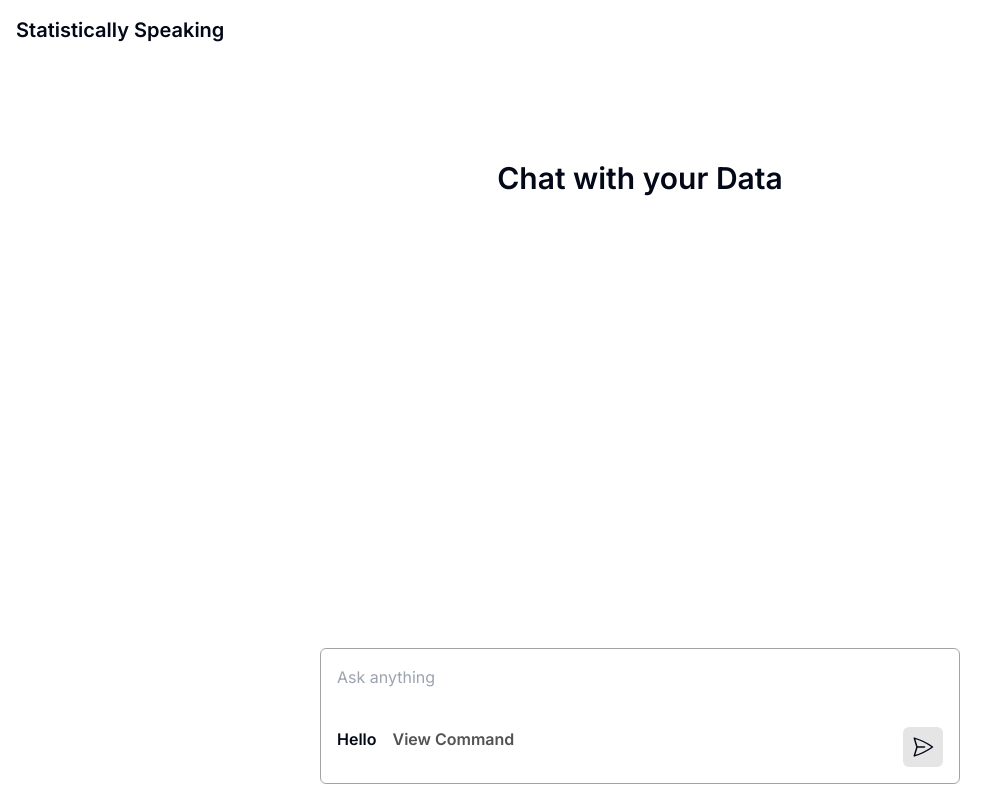
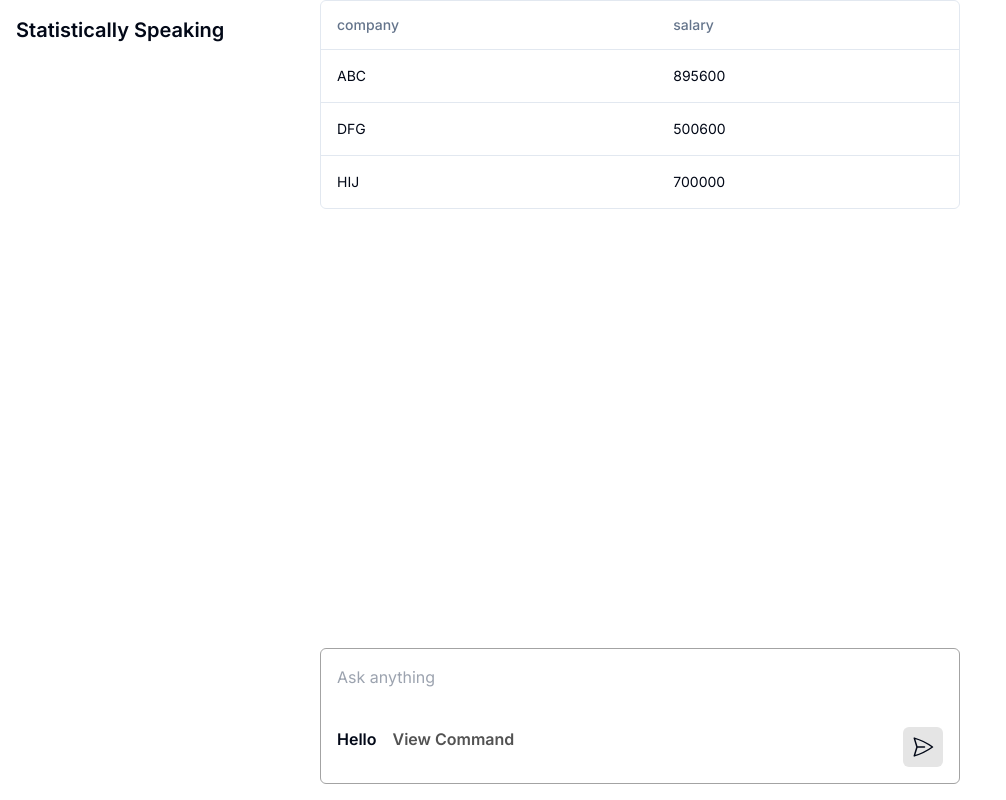
Before and after one commit to Anandprabhu530/Statistically-Speaking, a Next.js app: page / in a window 1280 px wide. Shown: the whole page, without its empty margins (0-1006 px from the left). Built offline with nearby package versions, Linux system fonts and the light colour scheme.

Commit message:
Added Table

```diff
--- /dev/null
+++ b/app/Column.tsx
@@ -0,0 +1,23 @@
+"use client";
+
+import { ColumnDef } from "@tanstack/react-table";
+
+// This type is used to define the shape of our data.
+// You can use a Zod schema here if you want.
+export type Payment = {
+  id: number;
+  salary: string;
+  company: string;
+};
+
+export const columns: ColumnDef<Payment>[] = [
+  {
+    accessorKey: "company",
+    header: "company",
+  },
+
+  {
+    accessorKey: "salary",
+    header: "salary",
+  },
+];
--- /dev/null
+++ b/app/components/DataTable.tsx
@@ -0,0 +1,81 @@
+"use client";
+
+import {
+  ColumnDef,
+  flexRender,
+  getCoreRowModel,
+  useReactTable,
+} from "@tanstack/react-table";
+
+import {
+  Table,
+  TableBody,
+  TableCell,
+  TableHead,
+  TableHeader,
+  TableRow,
+} from "@/components/ui/table";
+
+interface DataTableProps<TData, TValue> {
+  columns: ColumnDef<TData, TValue>[];
+  data: TData[];
+}
+
+export function DataTable<TData, TValue>({
+  columns,
+  data,
+}: DataTableProps<TData, TValue>) {
+  const table = useReactTable({
+    data,
+    columns,
+    getCoreRowModel: getCoreRowModel(),
+  });
+
+  console.log("first");
+  return (
+    <div className="rounded-md border">
+      <Table>
+        <TableHeader>
+          {table.getHeaderGroups().map((headerGroup) => (
+            <TableRow key={headerGroup.id}>
+              {headerGroup.headers.map((header) => {
+                return (
+                  <TableHead key={header.id}>
+                    {header.isPlaceholder
+                      ? null
+                      : flexRender(
+                          header.column.columnDef.header,
+                          header.getContext()
+                        )}
+                  </TableHead>
+                );
+              })}
+            </TableRow>
+          ))}
+        </TableHeader>
+        <TableBody>
+          {table.getRowModel().rows?.length ? (
+            table.getRowModel().rows.map((row) => (
+              <TableRow
+                key={row.id}
+                data-state={row.getIsSelected() && "selected"}
+              >
+                {row.getVisibleCells().map((cell) => (
+                  <TableCell key={cell.id}>
+                    {flexRender(cell.column.columnDef.cell, cell.getContext())}
+                  </TableCell>
+                ))}
+              </TableRow>
+            ))
+          ) : (
+            <TableRow>
+              <TableCell colSpan={columns.length} className="h-24 text-center">
+                No results.
+              </TableCell>
+            </TableRow>
+          )}
+        </TableBody>
+      </Table>
+    </div>
+  );
+}
--- a/app/components/Input.tsx
+++ b/app/components/Input.tsx
@@ -1,11 +1,13 @@
 "use client";
 
 import { useEffect, useRef, useState } from "react";
+import { DataTable } from "./DataTable";
+import { columns } from "../Column";
 
 const InputBox = () => {
   const [input, setInput] = useState("");
   const [first, setFirst] = useState(false);
-  const [chat, setChat] = useState<any>([]);
+  const [chat, setChat] = useState<any>([["test"]]);
   const textref = useRef(null);
   const handlechange = (event: any) => {
     setInput(event.target.value);
@@ -34,6 +36,11 @@
     textref.current.style.height = `${Math.min(height, 100)}px`;
   }, [input]);
 
+  const data = [
+    { company: "ABC", salary: "895600", id: 1 },
+    { company: "DFG", salary: "500600", id: 2 },
+    { company: "HIJ", salary: "700000", id: 3 },
+  ];
   return (
     <div className="w-full flex justify-center relative">
       <div className="w-[40rem] pb-[180px] ">
@@ -41,17 +48,13 @@
           <div>
             {chat.map((solodata, index: number) => (
               <div key={index}>
-                {index % 2 === 0 ? (
+                {index % 2 !== 0 ? (
                   <div className="text-lg font-semibold pb-6">
                     {solodata[0]}
                   </div>
                 ) : (
                   <div>
-                    {solodata.map((output: any, index: number) => (
-                      <div key={index}>
-                        {output.company} : {output.highest_salary}
-                      </div>
-                    ))}
+                    <DataTable columns={columns} data={data} />
                   </div>
                 )}
               </div>
--- /dev/null
+++ b/components/ui/table.tsx
@@ -0,0 +1,117 @@
+import * as React from "react"
+
+import { cn } from "@/lib/utils"
+
+const Table = React.forwardRef<
+  HTMLTableElement,
+  React.HTMLAttributes<HTMLTableElement>
+>(({ className, ...props }, ref) => (
+  <div className="relative w-full overflow-auto">
+    <table
+      ref={ref}
+      className={cn("w-full caption-bottom text-sm", className)}
+      {...props}
+    />
+  </div>
+))
+Table.displayName = "Table"
+
+const TableHeader = React.forwardRef<
+  HTMLTableSectionElement,
+  React.HTMLAttributes<HTMLTableSectionElement>
+>(({ className, ...props }, ref) => (
+  <thead ref={ref} className={cn("[&_tr]:border-b", className)} {...props} />
+))
+TableHeader.displayName = "TableHeader"
+
+const TableBody = React.forwardRef<
+  HTMLTableSectionElement,
+  React.HTMLAttributes<HTMLTableSectionElement>
+>(({ className, ...props }, ref) => (
+  <tbody
+    ref={ref}
+    className={cn("[&_tr:last-child]:border-0", className)}
+    {...props}
+  />
+))
+TableBody.displayName = "TableBody"
+
+const TableFooter = React.forwardRef<
+  HTMLTableSectionElement,
+  React.HTMLAttributes<HTMLTableSectionElement>
+>(({ className, ...props }, ref) => (
+  <tfoot
+    ref={ref}
+    className={cn(
+      "border-t bg-muted/50 font-medium [&>tr]:last:border-b-0",
+      className
+    )}
+    {...props}
+  />
+))
+TableFooter.displayName = "TableFooter"
+
+const TableRow = React.forwardRef<
+  HTMLTableRowElement,
+  React.HTMLAttributes<HTMLTableRowElement>
+>(({ className, ...props }, ref) => (
+  <tr
+    ref={ref}
+    className={cn(
+      "border-b transition-colors hover:bg-muted/50 data-[state=selected]:bg-muted",
+      className
+    )}
+    {...props}
+  />
+))
+TableRow.displayName = "TableRow"
+
+const TableHead = React.forwardRef<
+  HTMLTableCellElement,
+  React.ThHTMLAttributes<HTMLTableCellElement>
+>(({ className, ...props }, ref) => (
+  <th
+    ref={ref}
+    className={cn(
+      "h-12 px-4 text-left align-middle font-medium text-muted-foreground [&:has([role=checkbox])]:pr-0",
+      className
+    )}
+    {...props}
+  />
+))
+TableHead.displayName = "TableHead"
+
+const TableCell = React.forwardRef<
+  HTMLTableCellElement,
+  React.TdHTMLAttributes<HTMLTableCellElement>
+>(({ className, ...props }, ref) => (
+  <td
+    ref={ref}
+    className={cn("p-4 align-middle [&:has([role=checkbox])]:pr-0", className)}
+    {...props}
+  />
+))
+TableCell.displayName = "TableCell"
+
+const TableCaption = React.forwardRef<
+  HTMLTableCaptionElement,
+  React.HTMLAttributes<HTMLTableCaptionElement>
+>(({ className, ...props }, ref) => (
+  <caption
+    ref={ref}
+    className={cn("mt-4 text-sm text-muted-foreground", className)}
+    {...props}
+  />
+))
+TableCaption.displayName = "TableCaption"
+
+export {
+  Table,
+  TableHeader,
+  TableBody,
+  TableFooter,
+  TableHead,
+  TableRow,
+  TableCell,
+  TableCaption,
+}
--- a/package.json
+++ b/package.json
@@ -14,6 +14,7 @@
     "@radix-ui/react-dialog": "^1.1.1",
     "@radix-ui/react-popover": "^1.1.1",
     "@radix-ui/react-slot": "^1.1.0",
+    "@tanstack/react-table": "^8.19.3",
     "class-variance-authority": "^0.7.0",
     "clsx": "^2.1.1",
     "cmdk": "^1.0.0",
```
Also changed, not shown: 1 other file (tests, documents, lock files or other folders).
